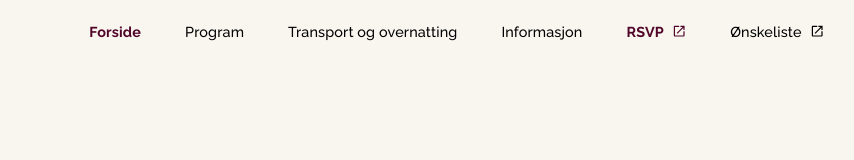
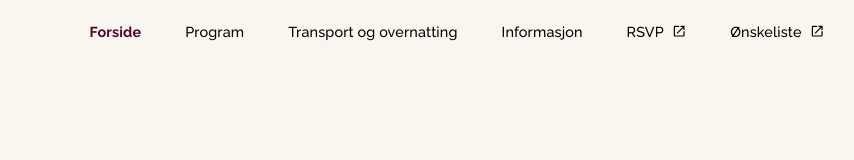
Before and after one commit to Krijak/annkristinogchristian, a React (Vite) app: page / in a window 1280 px wide. Shown: the top 160 px of the page, without its empty margins (422-1276 px from the left). Built offline with nearby package versions, Linux system fonts and the light colour scheme; a web font is replaced by a local one.

Commit message:
added rsvp

```diff
--- a/src/App.tsx
+++ b/src/App.tsx
@@ -4,13 +4,13 @@ import { Route, Routes } from "react-router";
 import { HashRouter } from "react-router-dom";
 import AppWrapper from "./Components/AppWrapper";
 import Topbar from "./Components/Topbar";
-import Fredag from "./pages/Fredag";
 import Informasjon from "./pages/Informasjon";
 import Loading from "./pages/Loading";
 import Main from "./pages/Main";
 import Program from "./pages/Program";
 import TransportOgOvernatting from "./pages/TransportOgOvernatting";
 import theme from "./theme";
+import { routes } from "./variables";
 
 function App() {
   const [isLoaded, setIsLoaded] = useState(false);
@@ -25,13 +25,12 @@ function App() {
           <Topbar />
           {isLoaded && (
             <Routes>
-              <Route path="/" element={<Main />} />
-              <Route path="/main" element={<Main />} />
-              <Route path="/fredag" element={<Fredag />} />
-              <Route path="/program" element={<Program />} />
-              <Route path="/informasjon" element={<Informasjon />} />
+              <Route path={routes.forside} element={<Main />} />
+              <Route path={routes.main} element={<Main />} />
+              <Route path={routes.program} element={<Program />} />
+              <Route path={routes.informasjon} element={<Informasjon />} />
               <Route
-                path="/transportogovernatting"
+                path={routes.transportOgOvernatting}
                 element={<TransportOgOvernatting />}
               />
             </Routes>
--- a/src/Components/Topbar.tsx
+++ b/src/Components/Topbar.tsx
@@ -13,6 +13,7 @@ import * as React from "react";
 import { Link, NavLink, useLocation } from "react-router-dom";
 import Name from "../../public/name.svg";
 import Nameandmonogram from "../../public/nameandmonogram.png";
+import { routes } from "../variables";
 
 type NavItem = {
   title: string;
@@ -25,15 +26,15 @@ const isExternalLinks = (title: string): boolean =>
   [onskeliste, rsvp].includes(title);
 
 const navItems: NavItem[] = [
-  { title: "Forside", href: "/" },
-  { title: "Program", href: "program" },
-  { title: "Transport og overnatting", href: "transportogovernatting" },
-  { title: "Informasjon", href: "informasjon" },
+  { title: "Forside", href: routes.forside },
+  { title: "Program", href: routes.program },
+  { title: "Transport og overnatting", href: routes.transportOgOvernatting },
+  { title: "Informasjon", href: routes.informasjon },
   {
     title: rsvp,
-    href: "https://docs.google.com/",
+    href: routes.rsvp,
   },
-  { title: onskeliste, href: "https://onsk.no/lister/vy9-yd9" },
+  { title: onskeliste, href: routes.onskeliste },
 ];
 
 const MenuItem = ({
--- a/src/pages/Informasjon.tsx
+++ b/src/pages/Informasjon.tsx
@@ -1,10 +1,11 @@
-import { Box, Stack, Typography } from "@mui/material";
+import { Box, Link, Stack, Typography } from "@mui/material";
 import Flowers1 from "../../public/flowers_01.gif";
 import Flowers2 from "../../public/flowers_02.gif";
 import Flowers3 from "../../public/flowers_03.gif";
 
 import AnimatedImage from "../Components/AnimatedImage";
 import PageWrapper from "../Components/PageWrapper";
+import { routes } from "../variables";
 
 const Informasjon = () => {
   const alt = "Blomster";
@@ -33,7 +34,8 @@ const Informasjon = () => {
             RSVP
           </Typography>
           <Typography mt={1}>
-            Si ifra innen 1. mai dersom du ikke har anledning til å komme.
+            Si ifra <Link href={routes.rsvp}>her</Link> innen 1. mai om du har
+            eller ikke har anledning til å komme.
           </Typography>
         </Box>
         <Box className={"apply-scroll-animation"}>
--- a/src/pages/TransportOgOvernatting.tsx
+++ b/src/pages/TransportOgOvernatting.tsx
@@ -5,6 +5,7 @@ import Pirer from "../../public/pirer.jpg";
 import AnimatedImage from "../Components/AnimatedImage";
 import FullWidthStack from "../Components/FullWidthStack";
 import PageWrapper from "../Components/PageWrapper";
+import { routes } from "../variables";
 
 const TransportOgOvernatting = () => {
   return (
@@ -65,9 +66,9 @@ const TransportOgOvernatting = () => {
           <Typography variant="h1">TRANSPORT</Typography>
           <Typography mt={3}>
             Det er forskjellige kollektivtilbud avhengig av hvor dere reiser
-            fra. Når dere svarer på RSVP, la oss vite om dere har
-            transportbehov, eller ønsker parkering slik at vi kan møte deres
-            behov.
+            fra. Når dere svarer på <Link href={routes.rsvp}>RSVP</Link>, la oss
+            vite om dere har transportbehov, eller ønsker parkering slik at vi
+            kan møte deres behov.
           </Typography>
         </Box>
       </Stack>
--- /dev/null
+++ b/src/variables.tsx
@@ -0,0 +1,19 @@
+type RoutesType = {
+  forside: string;
+  main: string;
+  program: string;
+  transportOgOvernatting: string;
+  informasjon: string;
+  rsvp: string;
+  onskeliste: string;
+};
+
+export const routes: RoutesType = {
+  forside: "/",
+  main: "/",
+  program: "program",
+  transportOgOvernatting: "transportogovernatting",
+  informasjon: "informasjon",
+  rsvp: "https://docs.google.com/forms/d/e/1FAIpQLSdNr3d6uVs-IsqBiv_BShCjdHgqTJnlsVBjpdqt78L9j6TjMg/viewform",
+  onskeliste: "https://onsk.no/lister/vy9-yd9",
+};
```
